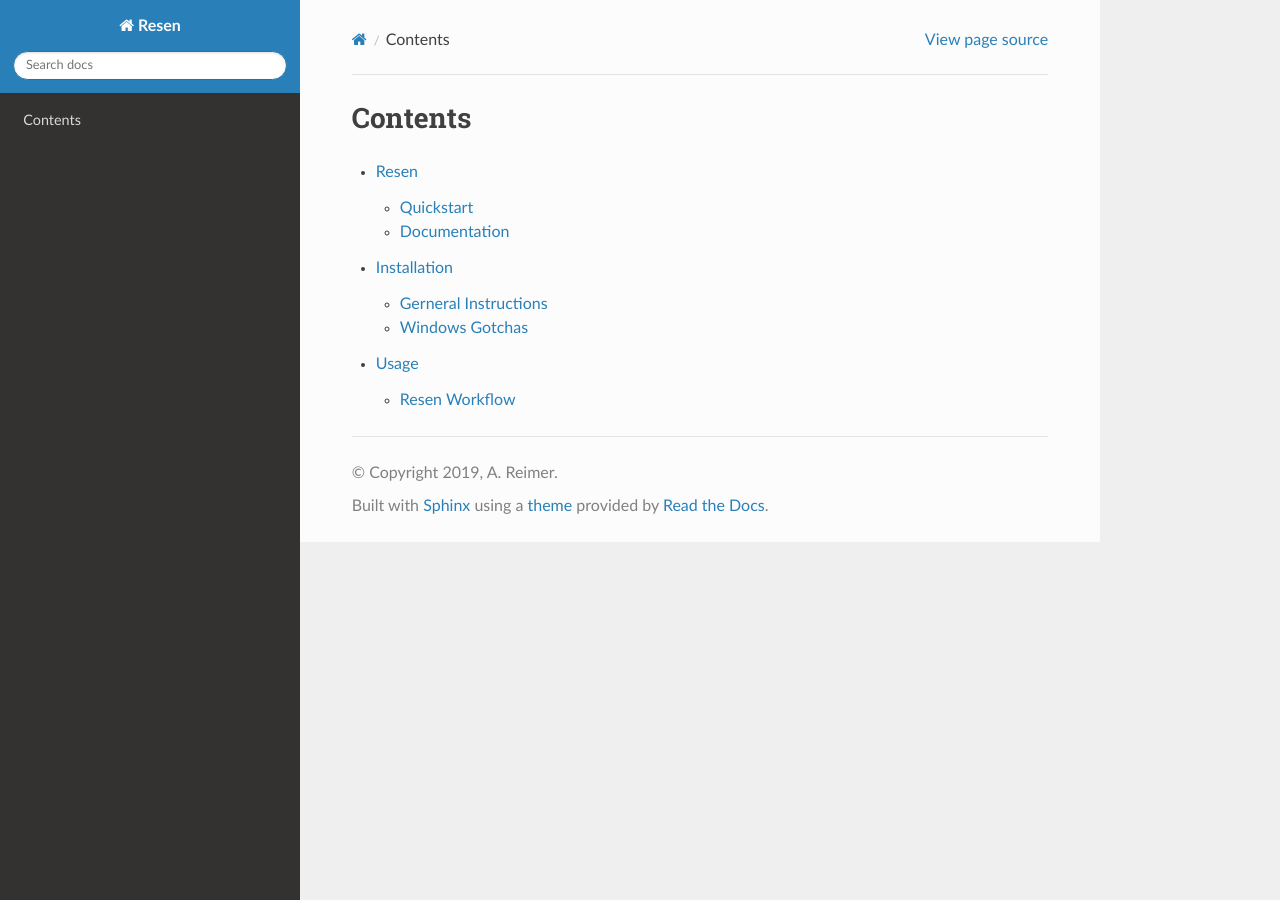
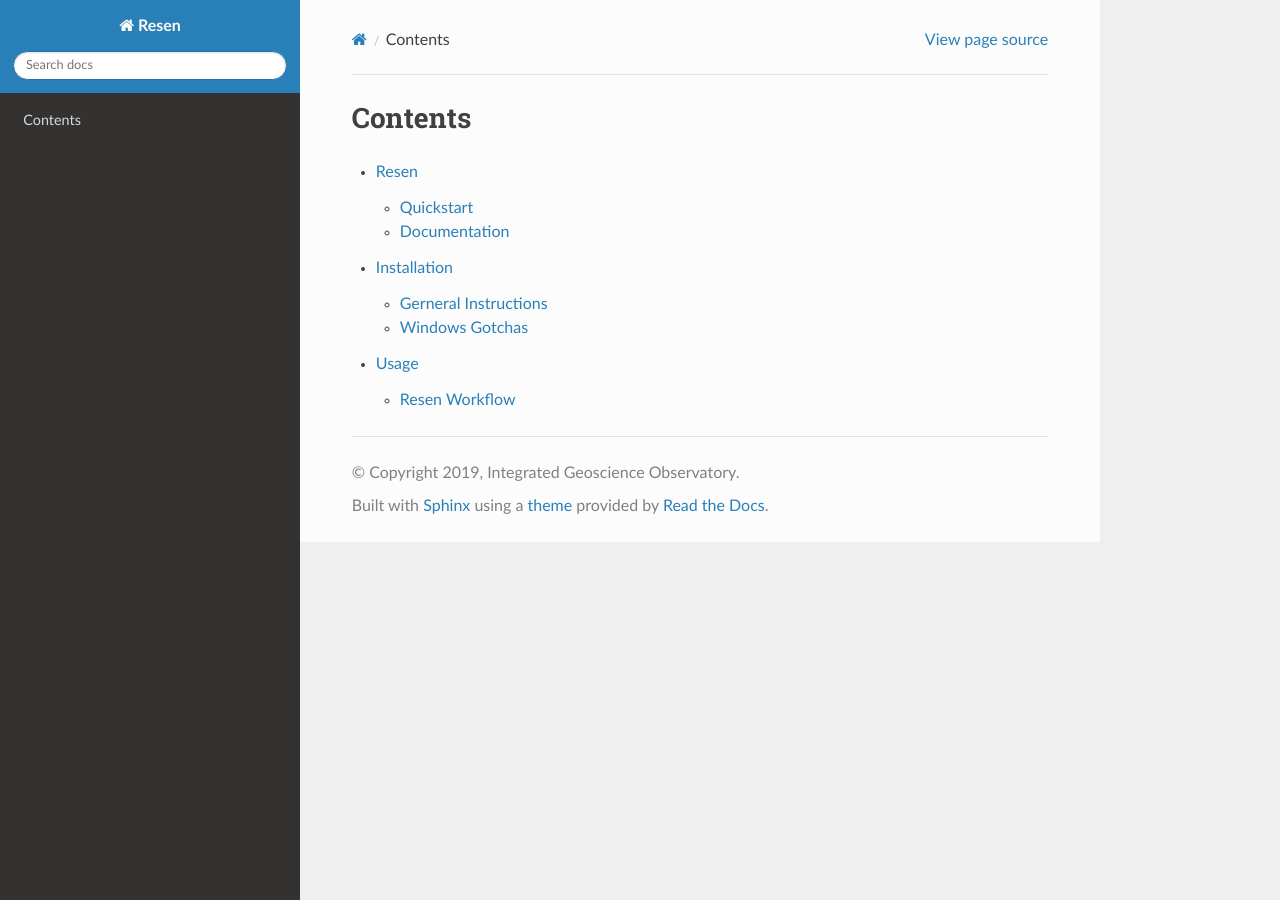
Before and after one commit to EarthCubeInGeo/resen, a Sphinx documentation site: the page built from docs/index.rst, in a window 1280 px wide. Built offline with Sphinx 7.4.7 and the Read the Docs theme 2.0.0, drawn with Linux system fonts in a browser that asks for light colours.

Commit message:
Updated author and copyright.

```diff
--- a/docs/conf.py
+++ b/docs/conf.py
@@ -18,8 +18,8 @@
 # -- Project information -----------------------------------------------------
 
 project = 'Resen'
-copyright = '2019, A. Reimer'
-author = 'A. Reimer'
+copyright = '2019, Integrated Geoscience Observatory'
+author = 'Resen Team'
 
 # The full version, including alpha/beta/rc tags
 release = 'v2019.1.0rc1'
```
